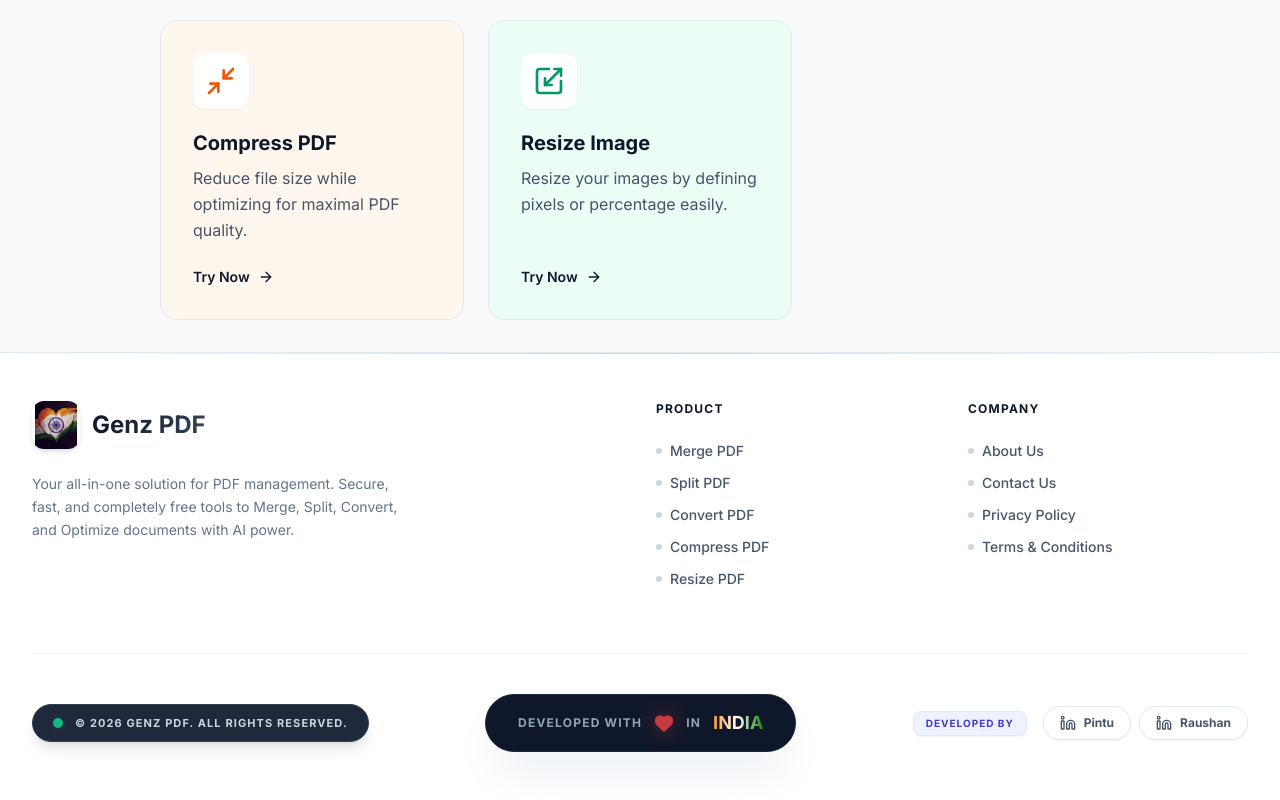
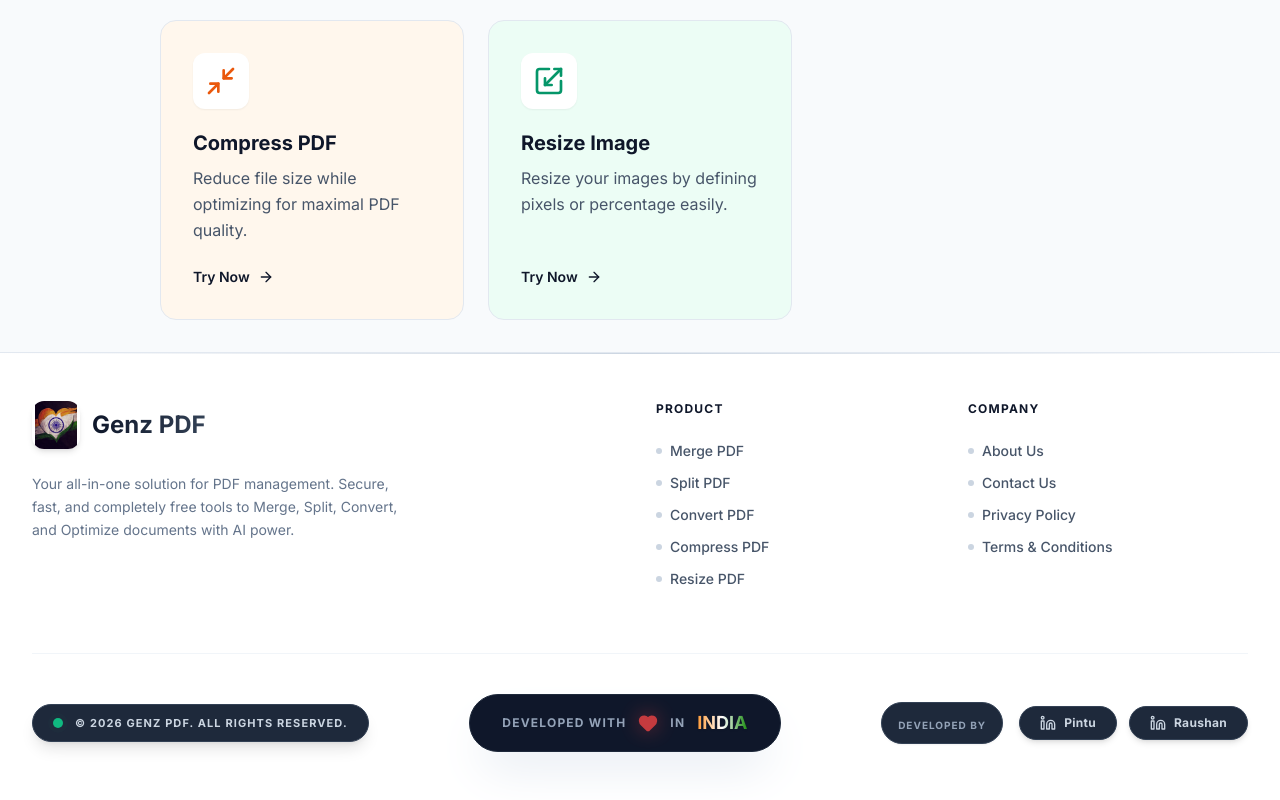
Before and after one commit to pintubhai440/pdf_tool, a React (Vite) app: page / in a window 1280 px wide. Shown: the part 609-1409 px from the top of the page. Built offline with nearby package versions, Linux system fonts and the light colour scheme.

Commit message:
Update Footer.tsx

```diff
--- a/components/Footer.tsx
+++ b/components/Footer.tsx
@@ -8,19 +8,19 @@
 
 export const Footer: React.FC<FooterProps> = ({ setMode }) => {
 
-  // Helper function for navigation
+  // Helper function for navigation (Changes mode & scrolls up)
   const handleNav = (mode: AppMode) => {
     setMode(mode);
   };
 
   return (
     <footer className="bg-white border-t border-slate-200 mt-auto relative overflow-hidden">
-      {/* Decorative top gradient line */}
+      {/* Decorative Top Gradient Line */}
       <div className="absolute top-0 left-0 w-full h-[1px] bg-gradient-to-r from-transparent via-slate-300 to-transparent"></div>
 
       <div className="max-w-7xl mx-auto px-4 sm:px-6 lg:px-8 py-12">
 
-        {/* TOP SECTION: Logo & Links */}
+        {/* ==================== TOP SECTION: Links & Brand ==================== */}
         <div className="grid grid-cols-1 md:grid-cols-4 gap-8 mb-16">
 
           {/* Brand Column */}
@@ -84,10 +84,10 @@
         {/* Separator */}
         <div className="border-t border-slate-100 my-10"></div>
 
-        {/* BOTTOM BAR: The Pro Layout */}
+        {/* ==================== BOTTOM BAR: PRO LAYOUT ==================== */}
         <div className="flex flex-col xl:flex-row justify-between items-center gap-8 text-center xl:text-left">
 
-          {/* 1. COPYRIGHT SECTION (Dark Pill Design) */}
+          {/* 1. COPYRIGHT SECTION (Dark Pill Design with Green Dot) */}
           <div className="order-3 xl:order-1 min-w-[240px] flex justify-center xl:justify-start">
              <div className="flex items-center gap-3 px-5 py-2.5 rounded-full bg-[#1e293b] border border-slate-700 shadow-lg hover:shadow-xl hover:border-slate-600 transition-all duration-300 cursor-default group">
                 {/* Glowing Green Dot */}
@@ -102,7 +102,7 @@
              </div>
           </div>
 
-          {/* 2. MADE IN INDIA BADGE (Center - Premium Dark) */}
+          {/* 2. MADE IN INDIA BADGE (Center - Premium Dark & Tricolor) */}
           <div className="order-1 xl:order-2 animate-in fade-in zoom-in duration-700">
             <div className="group relative inline-flex items-center gap-3 px-8 py-3.5 rounded-full bg-[#0f172a] border border-slate-800 shadow-2xl shadow-slate-200 hover:shadow-orange-500/10 hover:border-orange-500/30 transition-all duration-300 cursor-default select-none hover:-translate-y-1">
 
@@ -110,7 +110,7 @@
                 Developed with
               </span>
 
-              {/* Beating Heart with Glow */}
+              {/* Beating Heart with Red Glow */}
               <Heart
                 size={20}
                 className="text-red-500 fill-red-500 animate-pulse drop-shadow-[0_0_10px_rgba(239,68,68,0.6)]"
@@ -127,37 +127,37 @@
             </div>
           </div>
 
-          {/* 3. DEVELOPERS SECTION (Right) */}
+          {/* 3. DEVELOPERS SECTION (Right - Dark Buttons turning Blue) */}
           <div className="flex flex-col sm:flex-row items-center gap-4 order-2 xl:order-3 min-w-[240px] justify-end">
 
-             {/* Highlighted 'Developed by' Label */}
-             <div className="flex items-center gap-2 px-3 py-1 bg-indigo-50 border border-indigo-100 rounded-lg shadow-sm">
-                <span className="text-[10px] uppercase font-extrabold text-indigo-700 tracking-widest">
+             {/* 'Developed by' Label */}
+             <div className="px-4 py-2 bg-[#1e293b] border border-slate-700 rounded-full shadow-sm">
+                <span className="text-[10px] uppercase font-extrabold text-slate-400 tracking-widest">
                   Developed by
                 </span>
              </div>
 
-             <div className="flex items-center gap-2">
-                {/* Pintu's Link */}
+             <div className="flex items-center gap-3">
+                {/* Pintu's Link - Black to Blue on Hover */}
                 <a
                   href="https://www.linkedin.com/in/pintu-chauhan-ctuap/"
                   target="_blank"
                   rel="noopener noreferrer"
-                  className="flex items-center gap-2 px-4 py-2 rounded-full bg-white text-slate-600 border border-slate-200 hover:bg-[#0077b5] hover:text-white hover:border-[#0077b5] transition-all duration-300 group shadow-sm hover:shadow-md"
+                  className="flex items-center gap-2 px-5 py-2 rounded-full bg-[#1e293b] text-slate-300 border border-slate-700 hover:bg-[#0077b5] hover:border-[#0077b5] hover:text-white transition-all duration-300 group shadow-md hover:shadow-lg hover:-translate-y-1"
                 >
                   <Linkedin size={16} className="group-hover:scale-110 transition-transform" />
-                  <span className="text-xs font-bold">Pintu</span>
+                  <span className="text-xs font-bold tracking-wide">Pintu</span>
                 </a>
 
-                {/* Raushan's Link */}
+                {/* Raushan's Link - Black to Blue on Hover */}
                 <a
                   href="https://www.linkedin.com/in/raushan-kumar-0b5340373/"
                   target="_blank"
                   rel="noopener noreferrer"
-                  className="flex items-center gap-2 px-4 py-2 rounded-full bg-white text-slate-600 border border-slate-200 hover:bg-[#0077b5] hover:text-white hover:border-[#0077b5] transition-all duration-300 group shadow-sm hover:shadow-md"
+                  className="flex items-center gap-2 px-5 py-2 rounded-full bg-[#1e293b] text-slate-300 border border-slate-700 hover:bg-[#0077b5] hover:border-[#0077b5] hover:text-white transition-all duration-300 group shadow-md hover:shadow-lg hover:-translate-y-1"
                 >
                   <Linkedin size={16} className="group-hover:scale-110 transition-transform" />
-                  <span className="text-xs font-bold">Raushan</span>
+                  <span className="text-xs font-bold tracking-wide">Raushan</span>
                 </a>
              </div>
           </div>
```
